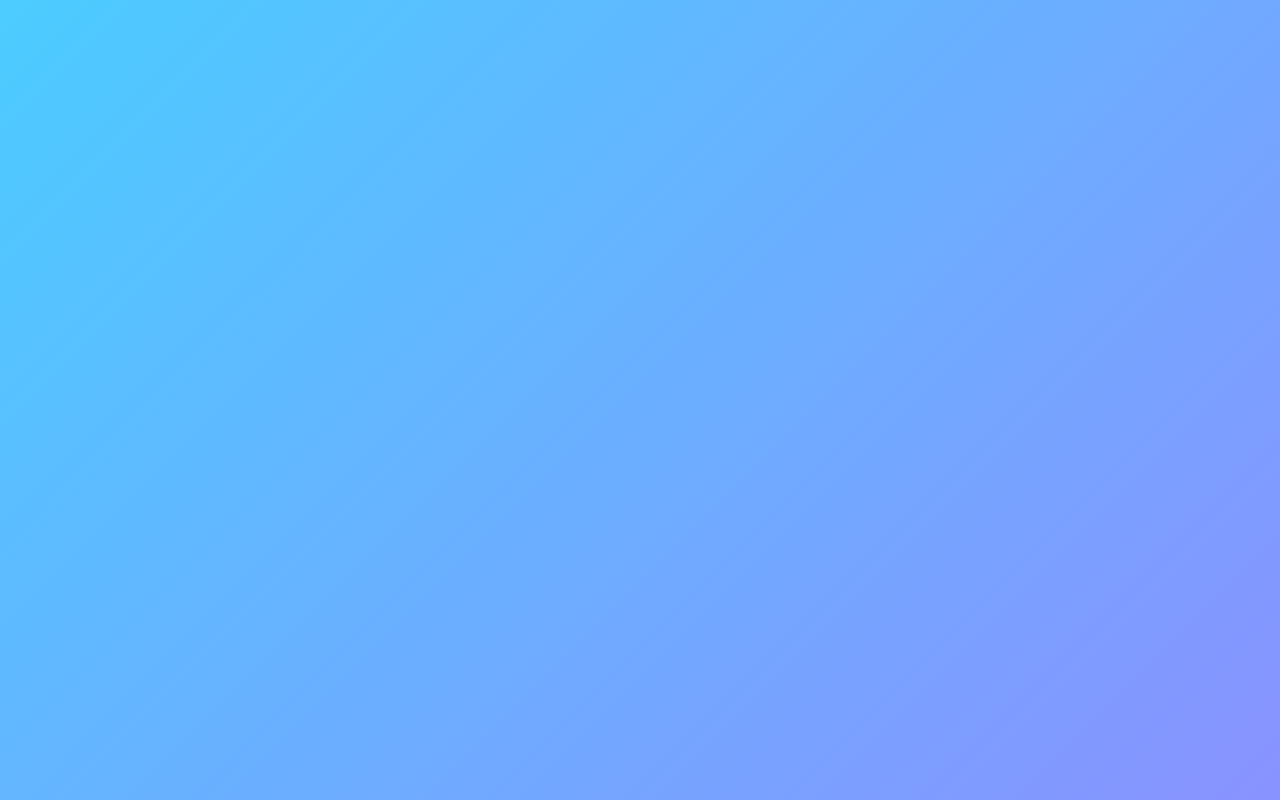
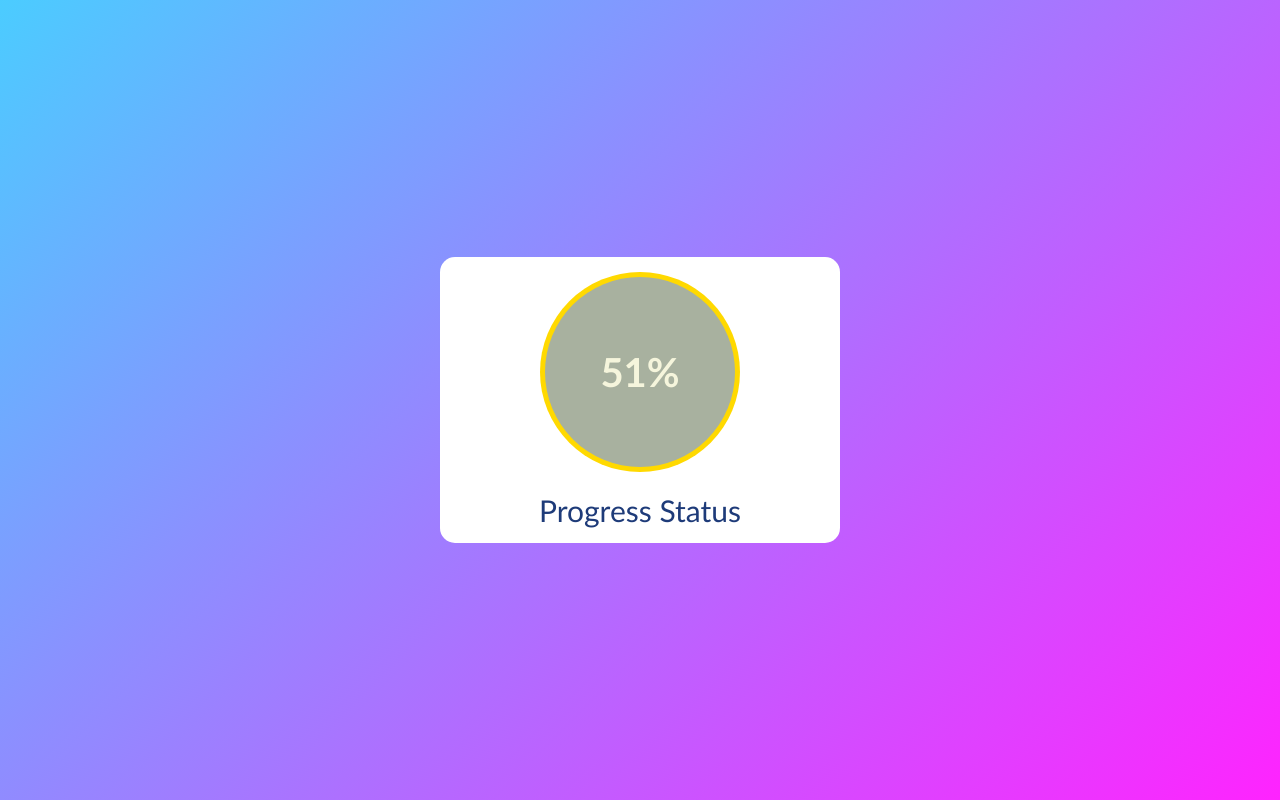
Before and after one commit to vengatesh5498/Circular-Progress-Bar, a plain HTML site: page index.html in a window 1280 px wide. Shown: the top 800 px of the page. Drawn offline with Linux system fonts and the light colour scheme.

Commit message:
Page made to align centrally

```diff
--- a/index.html
+++ b/index.html
@@ -7,7 +7,6 @@
     <title>Circular-Progress-Bar</title>
 </head>
 <body>
-        <body>
         <div class="container">
             <div class="circular-progress">
                 <span class="progress-value">0%</span>
--- a/script.js
+++ b/script.js
@@ -9,7 +9,7 @@ function updateProgress() {
     progressStartValue++;
 
     progressValue.textContent = `${progressStartValue}%`
-    circularProgress.style.background = `conic-gradient (#7d2ae8 ${progressStartValue * 3.6}deg, #ededed 0deg)`
+    circularProgress.style.background = `conic-gradient (#7d2ae8 ${progressStartValue * 3.6}deg, #ededed ${progressStartValue * 3.6}deg)`
 
     if (progressStartValue < progressEndValue) {
         setTimeout(updateProgress,speed);
--- a/styles.css
+++ b/styles.css
@@ -12,7 +12,7 @@ body{
     align-items: center;
     justify-content: center;
     background: linear-gradient(135deg, rgb(75, 204, 255), rgb(255, 35, 255));
-    height: 600vh;
+    height: 100vh;
 }
 
 .container{
```
